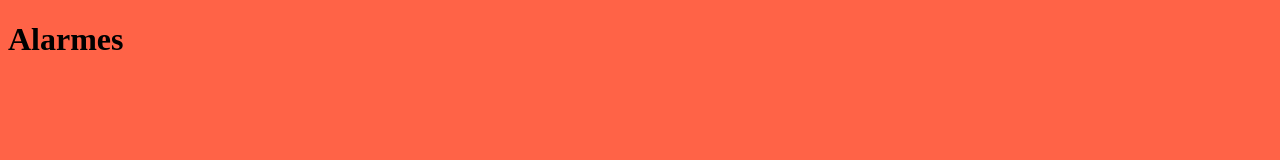
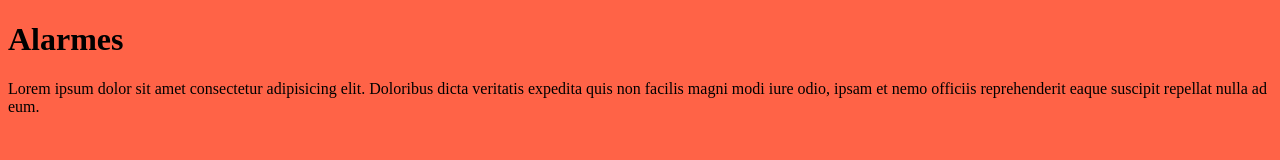
Before and after one commit to kleytonric/Alarmes, a plain HTML site: page index.html in a window 1280 px wide. Drawn offline with Linux system fonts and the light colour scheme.

Commit message:
alteracao2

```diff
--- a/index.html
+++ b/index.html
@@ -10,7 +10,7 @@
 
 <body>
     <h1 class="text-center">Alarmes</h1>
-
+    <p>Lorem ipsum dolor sit amet consectetur adipisicing elit. Doloribus dicta veritatis expedita quis non facilis magni modi iure odio, ipsam et nemo officiis reprehenderit eaque suscipit repellat nulla ad eum.</p>
 </body>
 
 </html>
```
